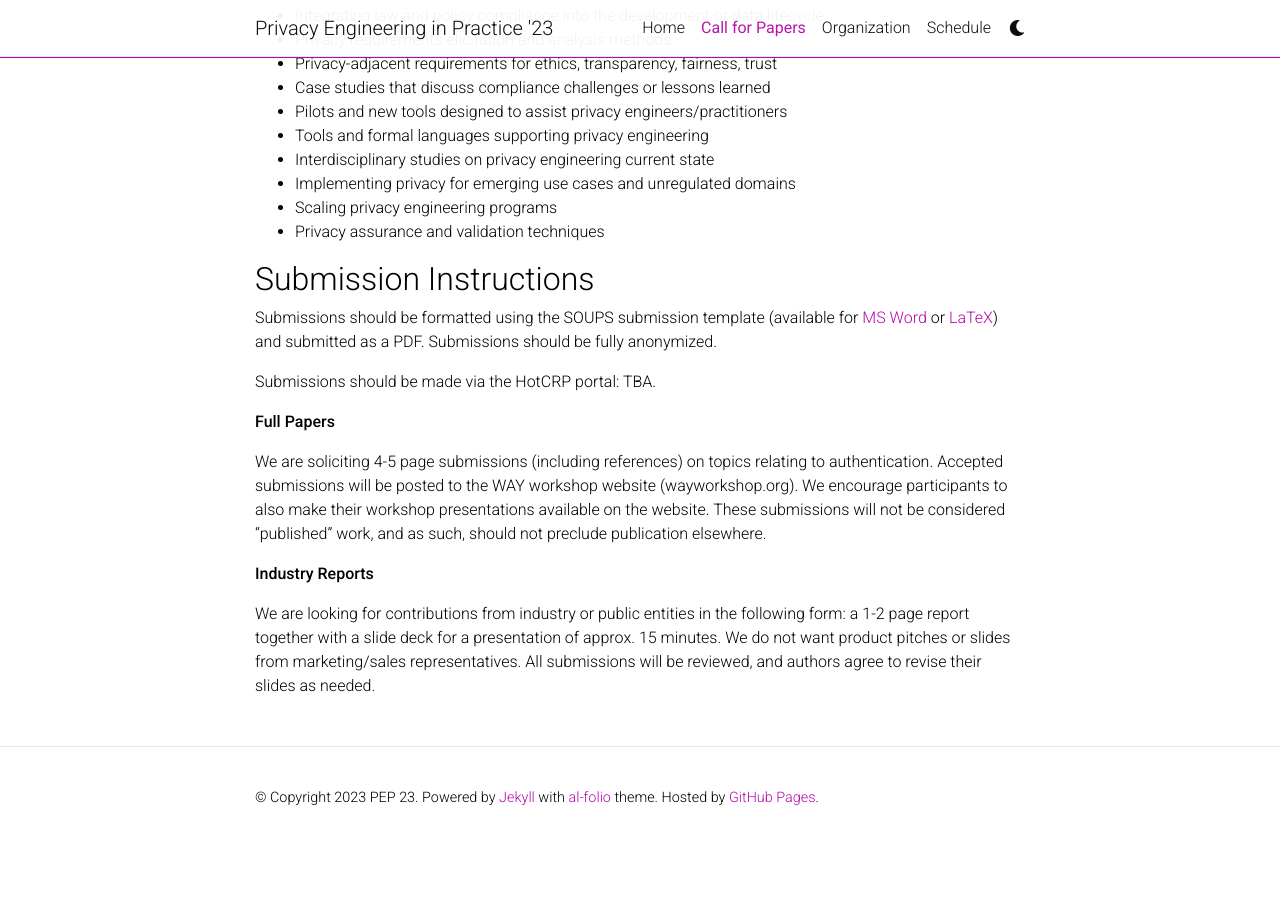
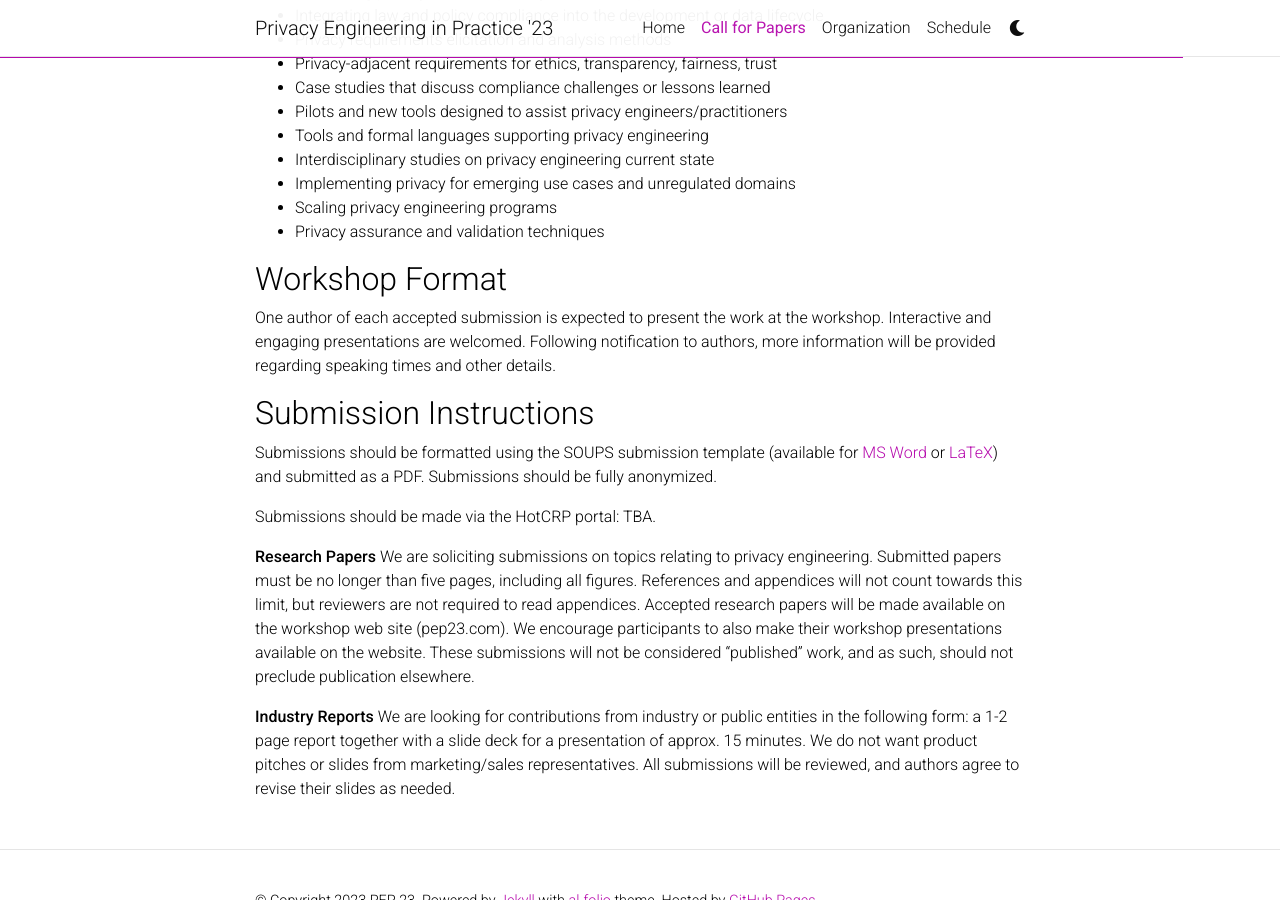
Before and after one commit to privacy-engineering/privacy-engineering.github.io, a Jekyll site: the page built from _pages/cfp.md, in a window 1280 px wide and 900 px high, scrolled down 610 px. Built offline with Jekyll 4.4.1, drawn with Linux system fonts in a browser that asks for light colours; comment, search, counter and statistics services are not loaded; a style sheet for code colours, icons or effects is not loaded; before the commit the page ends 1459 px from its top, so only the background shows below that.

Commit message:
Remove WAY references and add info about workshop format

```diff
--- a/_pages/cfp.md
+++ b/_pages/cfp.md
@@ -34,15 +34,16 @@ We will consider topics including but not limited to:
 * Scaling privacy engineering programs
 * Privacy assurance and validation techniques
 
+## Workshop Format
+One author of each accepted submission is expected to present the work at the workshop. Interactive and engaging presentations are welcomed. Following notification to authors, more information will be provided regarding speaking times and other details.
+
 ## Submission Instructions
 Submissions should be formatted using the SOUPS submission template (available for [MS Word](https://www.usenix.org/sites/default/files/conference-files/usenix2022_soups.doc) or [LaTeX](https://www.usenix.org/sites/default/files/conference-files/usenix2022_soups_latex-template.zip)) and submitted as a PDF. Submissions should be fully anonymized.
 
 Submissions should be made via the HotCRP portal: TBA.
 
-**Full Papers**
-
-We are soliciting 4-5 page submissions (including references) on topics relating to authentication. Accepted submissions will be posted to the WAY workshop website (wayworkshop.org). We encourage participants to also make their workshop presentations available on the website. These submissions will not be considered “published” work, and as such, should not preclude publication elsewhere.
+**Research Papers**
+We are soliciting submissions on topics relating to privacy engineering. Submitted papers must be no longer than five pages, including all figures. References and appendices will not count towards this limit, but reviewers are not required to read appendices. Accepted research papers will be made available on the workshop web site (pep23.com). We encourage participants to also make their workshop presentations available on the website. These submissions will not be considered "published" work, and as such, should not preclude publication elsewhere.
 
 **Industry Reports**
-
 We are looking for contributions from industry or public entities in the following form: a 1-2 page report together with a slide deck for a presentation of approx. 15 minutes. We do not want product pitches or slides from marketing/sales representatives. All submissions will be reviewed, and authors agree to revise their slides as needed.
```
Also changed, not shown: _pages/organization.md (+3 -3 lines).
